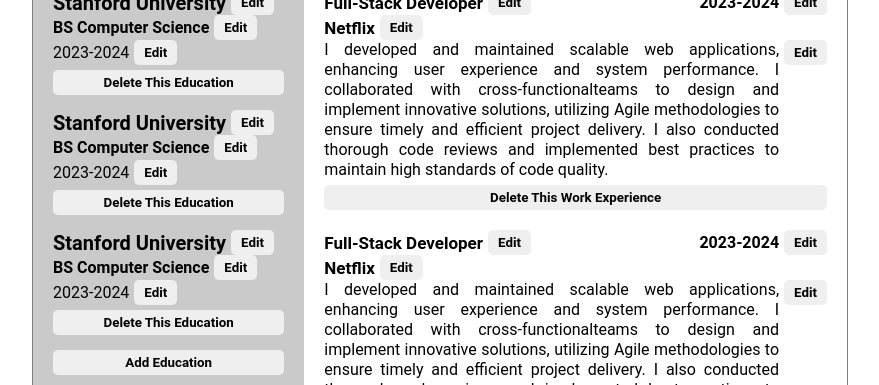
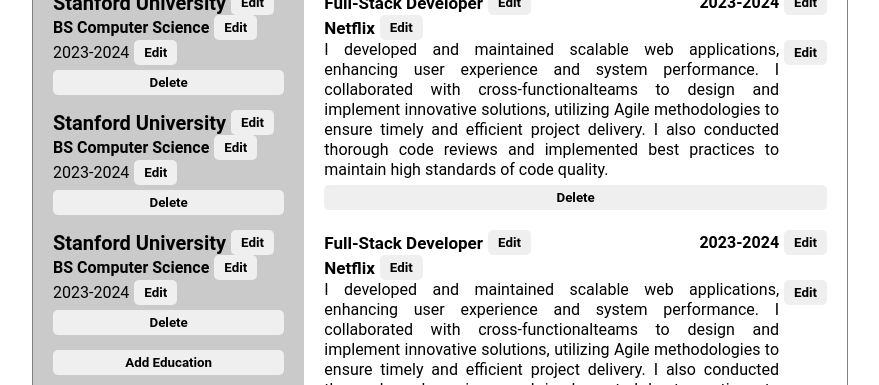
Before and after one commit to Jaizzer/swift-cv, a React (Vite) app: page / in a window 1280 px wide. Shown: the part 398-783 px from the top of the page, without its empty margins (200-1079 px from the left). Built offline with nearby package versions, Linux system fonts and the light colour scheme.

Commit message:
feat: Shorten delete button text content

```diff
--- a/src/Area.jsx
+++ b/src/Area.jsx
@@ -61,7 +61,7 @@ export default function Area({ heading, children, className, isDeleteButtonActiv
                                             handleDelete(areaChild.key);
                                         }}
                                     >
-                                        {"Delete This " + heading}
+                                        Delete
                                     </button>
                                 }
                             </div>
```
